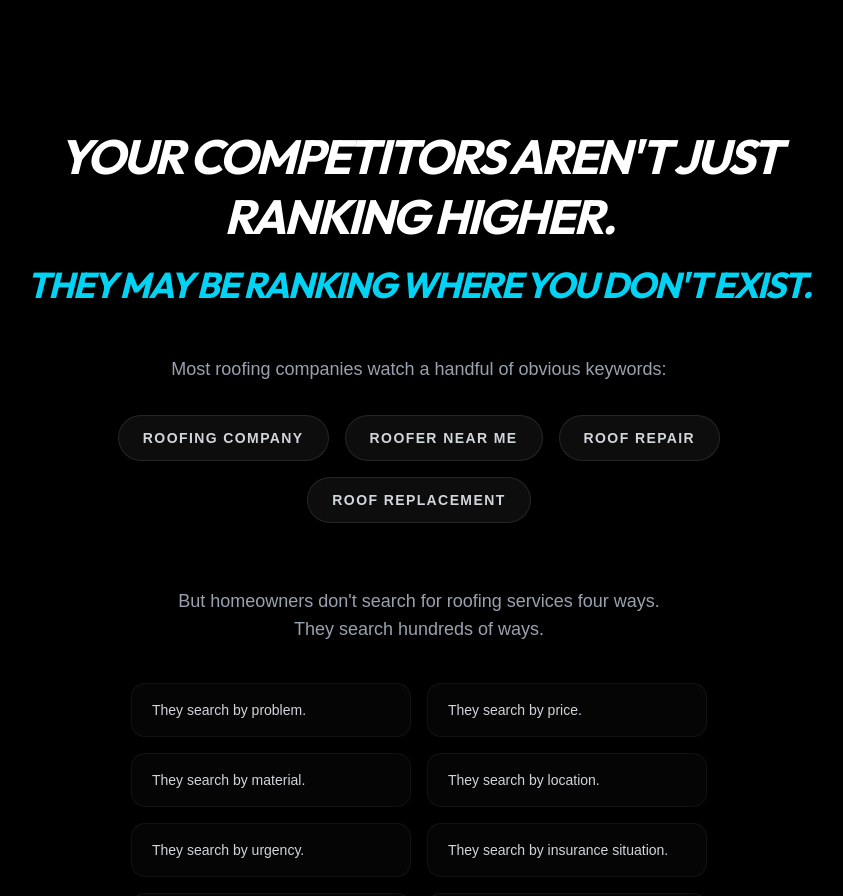
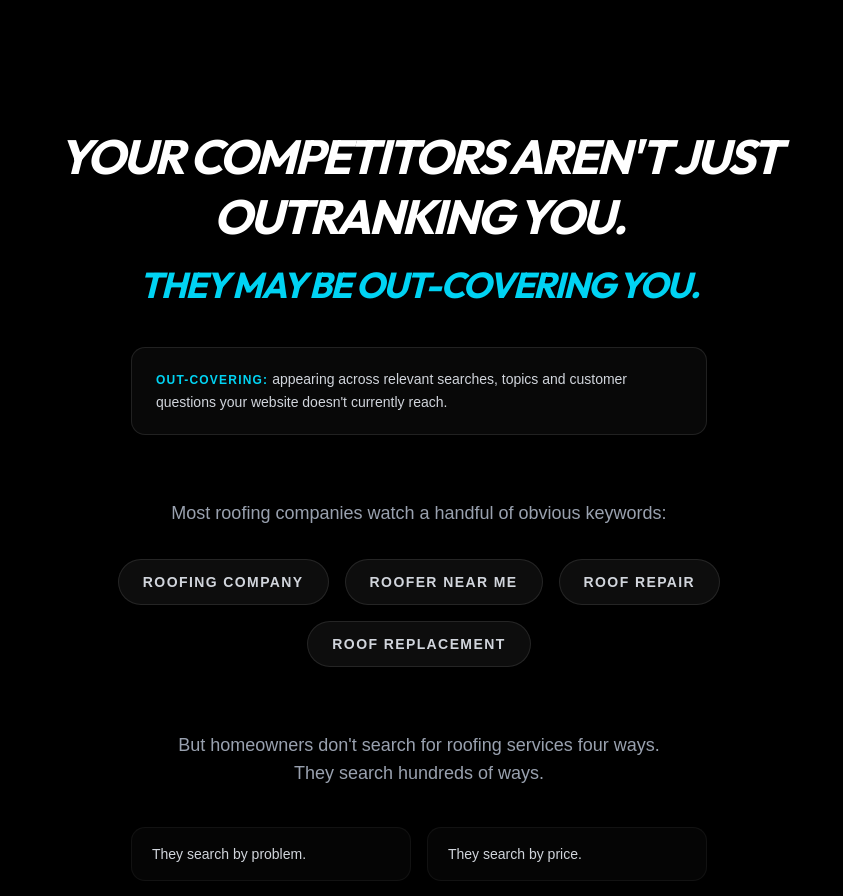
Before and after one commit to gadgetlesstech/seo4geo-project, a React (Vite) app in the folder client/: page /roofing-ranking-gap in a window 1280 px wide. Shown: the part 3220-4116 px from the top of the page, without its empty margins (221-1064 px from the left). Built offline with nearby package versions, Linux system fonts and the light colour scheme.

Commit message:
Define "out-covering" inline where the concept is introduced
Pair the headline with an immediate definition so the coined term
reads as a proprietary concept instead of unexplained jargon.

```diff
--- a/client/src/pages/RoofingRankingGap.tsx
+++ b/client/src/pages/RoofingRankingGap.tsx
@@ -315,11 +315,18 @@ export default function RoofingRankingGap() {
       <section className="py-32 bg-black border-t border-white/5">
         <div className="max-w-4xl mx-auto px-4 sm:px-6 lg:px-8 text-center">
           <h2 className="font-display text-3xl md:text-5xl font-black tracking-tighter text-white mb-4 uppercase italic leading-tight">
-            Your Competitors Aren't Just Ranking Higher.
+            Your Competitors Aren't Just Outranking You.
           </h2>
-          <h3 className="font-display text-2xl md:text-4xl font-black tracking-tighter text-cyan-400 mb-12 uppercase italic leading-tight">
-            They May Be Ranking Where You Don't Exist.
+          <h3 className="font-display text-2xl md:text-4xl font-black tracking-tighter text-cyan-400 mb-10 uppercase italic leading-tight">
+            They May Be Out-Covering You.
           </h3>
+
+          <div className="inline-block text-left rounded-xl border border-white/10 bg-white/[0.03] px-6 py-5 mb-16 max-w-xl">
+            <p className="text-gray-300 text-sm font-medium leading-relaxed">
+              <span className="text-cyan-400 font-black uppercase tracking-widest text-xs">Out-covering:</span>{" "}
+              appearing across relevant searches, topics and customer questions your website doesn't currently reach.
+            </p>
+          </div>
 
           <p className="text-gray-400 text-lg font-medium mb-8">
             Most roofing companies watch a handful of obvious keywords:
```
